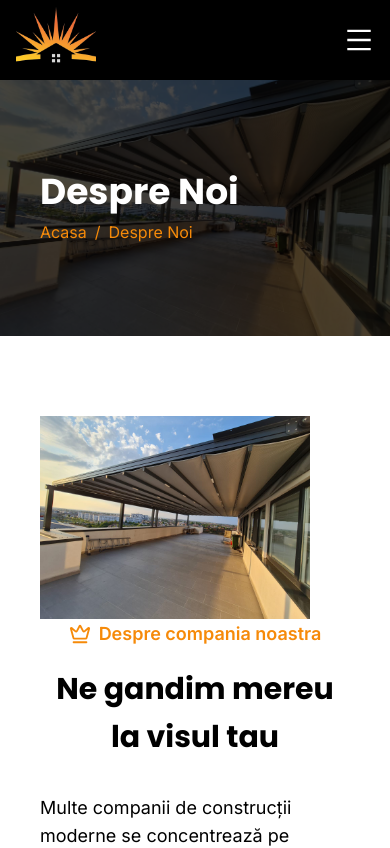
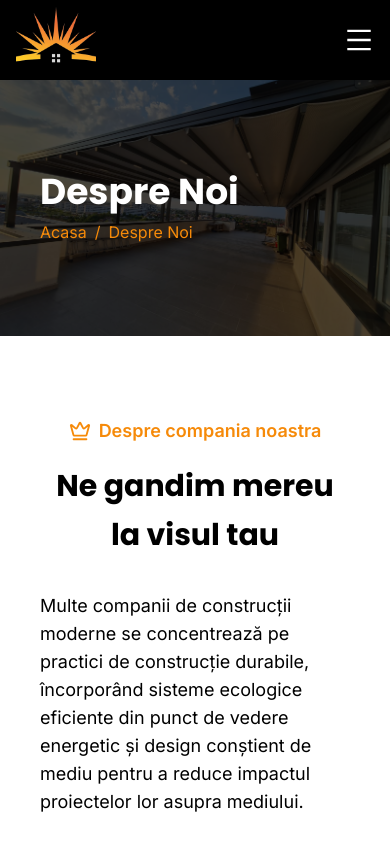
Before and after one commit to mocanuandrei1/sun-pro-2, a Next.js app: page /despre-noi in a window 390 px wide. Shown: the top 848 px of the page. Built offline with nearby package versions, Linux system fonts and the light colour scheme.

Commit message:
Refactor AboutUs component to use lazy loading for images

```diff
--- a/src/components/AboutUs.js
+++ b/src/components/AboutUs.js
@@ -7,7 +7,7 @@ import { LuCrown } from "react-icons/lu";
 export default function AboutUs() {
   return (
     <div className="grid lg:grid-cols-2 grid-cols-1 py-20 max-w-7xl lg:mx-auto mx-10">
-      <div className="pr-10">
+      <div className="pr-10 lg:block hidden">
         <Image
           src="/Hero1.jpg "
           alt="Renovation"
```
